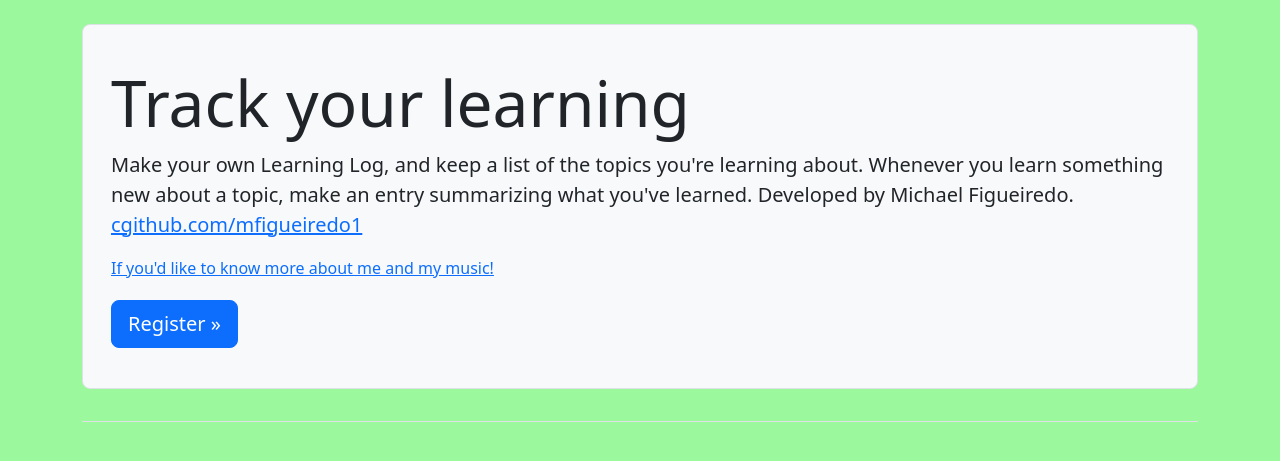
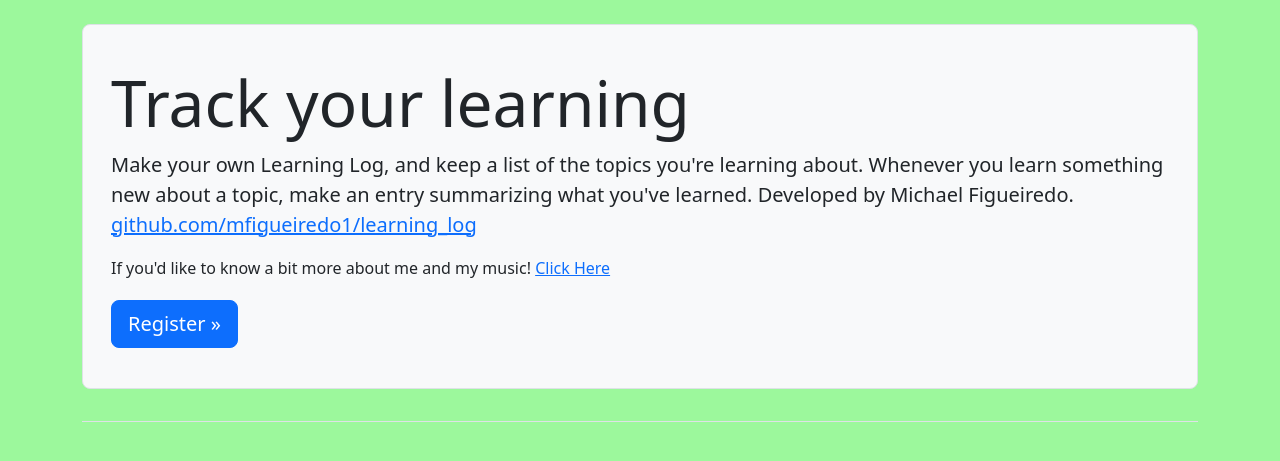
Before and after one commit to mfigueiredo1/learning_log, a Django app: template learning_logs/templates/learning_logs/index.html in a window 1280 px wide. Shown: the part 58-519 px from the top of the page. Run offline with Django 4.2, Linux system fonts and the light colour scheme; the template is opened without the code that fills it, so the values that code supplies are empty; some libraries are stand-ins or nearby versions.

Commit message:
fixed typo and edited links

```diff
--- a/learning_logs/templates/learning_logs/index.html
+++ b/learning_logs/templates/learning_logs/index.html
@@ -10,8 +10,9 @@
             topics you're learning about. Whenever you learn something new
             about a topic, make an entry summarizing what you've learned.
             Developed by Michael Figueiredo.
-            <a href="https://github.com/mfigueiredo1/learning_log" target="_blank">cgithub.com/mfigueiredo1</a></p>
-            <a href="https://www.mikefigueiredo.com" target="_blank">If you'd like to know more about me and my music!</a></p>
+            <a href="https://github.com/mfigueiredo1/learning_log" target="_blank">github.com/mfigueiredo1/learning_log</a></p>
+            If you'd like to know a bit more about me and my music!
+            <a href="https://www.mikefigueiredo.com" target="_blank">Click Here</a></p>
         <a class="btn btn-primary btn-lg mt-1"
           href="{% url 'accounts:register' %}">Register &raquo;</a>
     </div>
```
